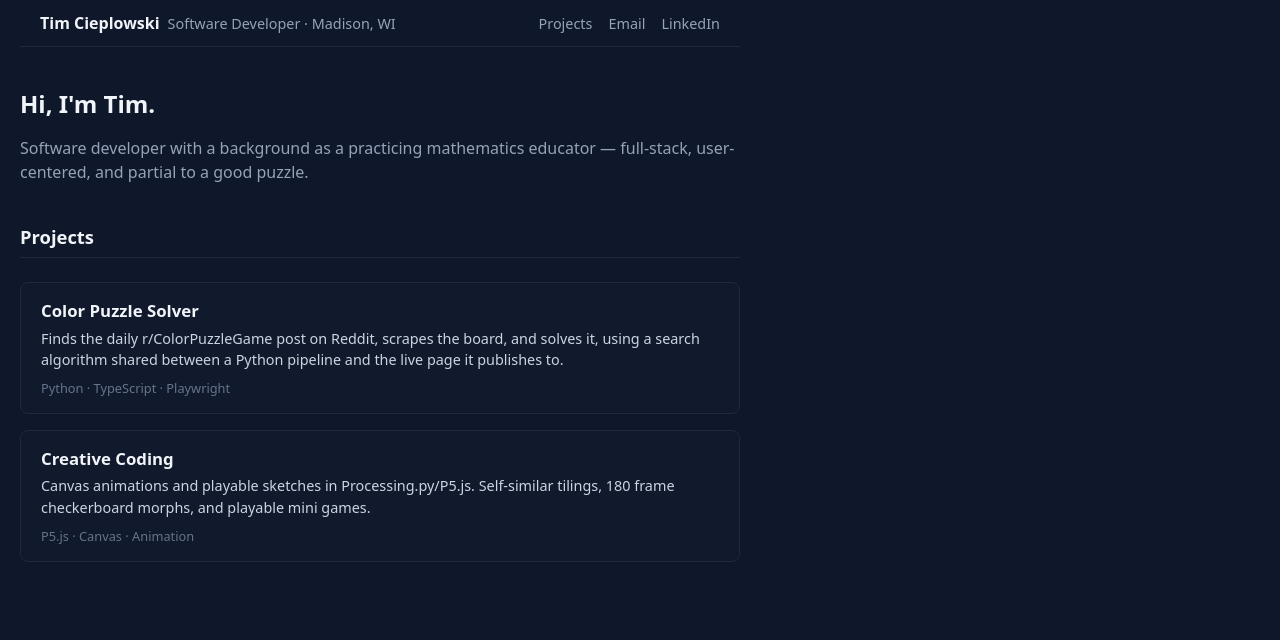
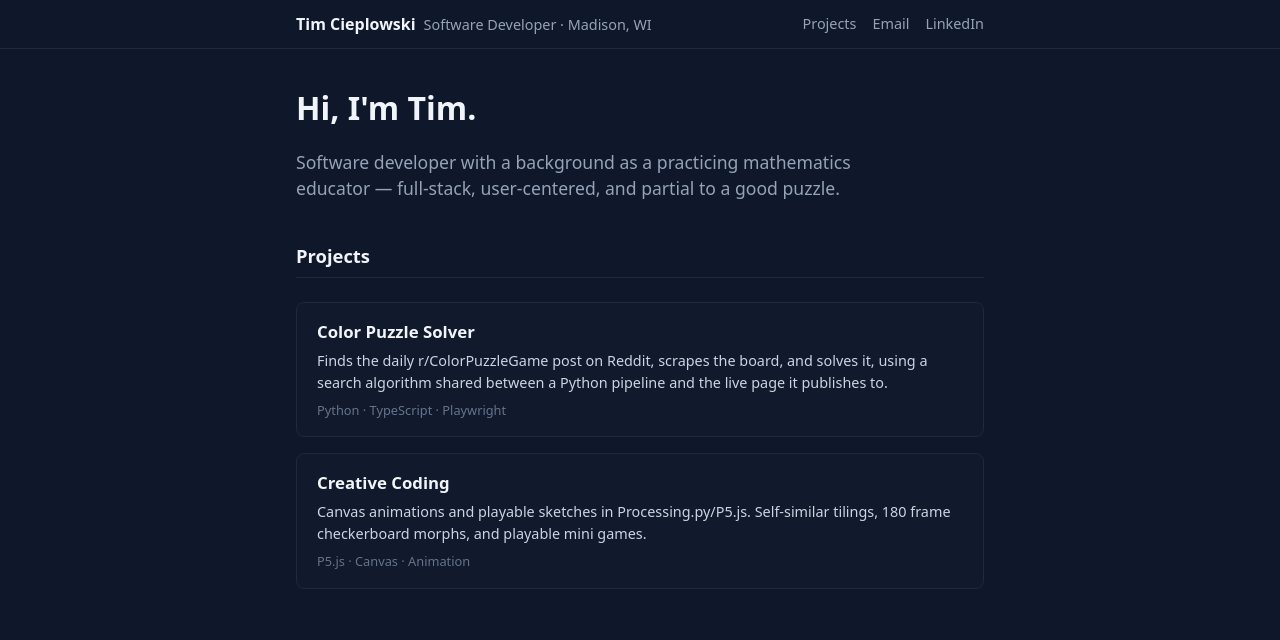
Before and after one commit to timteachesmath/timteachesmath.github.io, a plain HTML site: page index.html in a window 1280 px wide. Drawn offline with Linux system fonts and the light colour scheme.

Commit message:
shared style sheet

```diff
--- a/header.js
+++ b/header.js
@@ -1,52 +1,30 @@
 (function () {
   const HOME_URL = "https://timteachesmath.github.io/";
+  const STYLESHEET_URL = HOME_URL + "site.css";
 
-  const style = document.createElement("style");
-  style.textContent = `
-    .tc-header {
-      display: flex;
-      align-items: center;
-      justify-content: space-between;
-      flex-wrap: wrap;
-      gap: 0.75rem;
-      background: #0f172a;
-      color: #f1f5f9;
-      padding: 0.75rem 1.25rem;
-      font-family: system-ui, sans-serif;
-      font-size: 0.9rem;
-      border-bottom: 1px solid #1e293b;
-      box-sizing: border-box;
-      position: sticky;
-      top: 0;
-      z-index: 1000;
+  // The header's own styling lives in site.css alongside every other shared
+  // rule, so pages link that themselves — which also avoids the flash a
+  // deferred script injecting a stylesheet would cause. This is only a
+  // backstop for a page that includes header.js but hasn't added the link.
+  // Matched on path, not the whole URL, so a page on this origin can link it
+  // relatively (which keeps a local preview working) and still be recognised.
+  const hasStylesheet = Array.prototype.some.call(
+    document.querySelectorAll('link[rel="stylesheet"]'),
+    (link) => new URL(link.href, location.href).pathname.endsWith("/site.css")
+  );
+  if (!hasStylesheet) {
+    const link = document.createElement("link");
+    link.rel = "stylesheet";
+    link.href = STYLESHEET_URL;
+    document.head.appendChild(link);
   }
-    .tc-header a {
-      color: inherit;
-      text-decoration: none;
-    }
-    .tc-header a:hover {
-      text-decoration: underline;
-    }
-    .tc-header__name {
-      font-weight: 700;
-      font-size: 1rem;
-    }
-    .tc-header__title {
-      color: #94a3b8;
-      font-weight: 400;
-      margin-left: 0.5rem;
-    }
-    .tc-header__links {
-      display: flex;
-      gap: 1rem;
-      color: #94a3b8;
-    }
-  `;
-  document.head.appendChild(style);
 
   const header = document.createElement("header");
   header.className = "tc-header";
+  // The bar spans the viewport; the inner wrapper is capped at --measure so
+  // its contents line up with the page column beneath it.
   header.innerHTML = `
+    <div class="tc-header__inner">
       <div>
         <a href="${HOME_URL}" class="tc-header__name">Tim Cieplowski</a><span class="tc-header__title">Software Developer &middot; Madison, WI</span>
       </div>
@@ -55,6 +33,7 @@
         <a href="mailto:timteachesmath+portfolio@gmail.com">Email</a>
         <a href="https://linkedin.com/in/tim-cieplowski" target="_blank" rel="noopener">LinkedIn</a>
       </nav>
+    </div>
   `;
 
   document.body.prepend(header);
--- a/index.html
+++ b/index.html
@@ -4,53 +4,28 @@
 <meta charset="UTF-8">
 <title>Tim Cieplowski</title>
 <meta name="viewport" content="width=device-width, initial-scale=1.0">
-<style>
-  body {
-    font-family: system-ui, sans-serif;
-    background: #0f172a;
-    color: #f1f5f9;
-    max-width: 720px;
-    margin: 0;
-    padding: 0 1.25rem 3rem;
-  }
-  h1 { font-size: 1.5rem; margin-top: 2.5rem; }
-  h2 { font-size: 1.15rem; margin-top: 2.5rem; border-bottom: 1px solid #1e293b; padding-bottom: 0.5rem; }
-  p { color: #cbd5e1; line-height: 1.5; }
-  .tagline { color: #94a3b8; }
-  .projects { display: flex; flex-direction: column; gap: 1rem; margin-top: 1.5rem; }
-  .project {
-    display: block;
-    border: 1px solid #1e293b;
-    border-radius: 0.5rem;
-    padding: 1rem 1.25rem;
-    text-decoration: none;
-    color: inherit;
-    background: #1e293b22;
-  }
-  .project:hover { border-color: #334155; background: #1e293b55; }
-  .project h3 { margin: 0 0 0.35rem; font-size: 1.05rem; color: #f1f5f9; }
-  .project p { margin: 0; font-size: 0.9rem; }
-  .project .tags { margin-top: 0.5rem; font-size: 0.8rem; color: #64748b; }
-</style>
+<link rel="stylesheet" href="site.css">
 </head>
 <body>
   <script src="header.js" defer></script>
 
+  <main class="page">
     <h1>Hi, I'm Tim.</h1>
-  <p class="tagline">Software developer with a background as a practicing mathematics educator — full-stack, user-centered, and partial to a good puzzle.</p>
+    <p class="lede">Software developer with a background as a practicing mathematics educator — full-stack, user-centered, and partial to a good puzzle.</p>
 
     <h2 id="projects">Projects</h2>
-  <div class="projects">
-    <a class="project" href="https://timteachesmath.github.io/color-puzzle-solver/">
+    <div class="card-grid">
+      <a class="card" href="https://timteachesmath.github.io/color-puzzle-solver/">
         <h3>Color Puzzle Solver</h3>
         <p>Finds the daily r/ColorPuzzleGame post on Reddit, scrapes the board, and solves it, using a search algorithm shared between a Python pipeline and the live page it publishes to.</p>
         <div class="tags">Python · TypeScript · Playwright</div>
       </a>
-    <a class="project" href="p5.html" >
+      <a class="card" href="p5.html">
         <h3>Creative Coding</h3>
         <p>Canvas animations and playable sketches in Processing.py/P5.js. Self-similar tilings, 180 frame checkerboard morphs, and playable mini games.</p>
         <div class="tags">P5.js · Canvas · Animation</div>
       </a>
     </div>
+  </main>
 </body>
 </html>
--- /dev/null
+++ b/site.css
@@ -0,0 +1,352 @@
+/* Shared styles for timteachesmath.github.io and the project pages that link
+   it (the Color Puzzle Solver, the Zingo fairness page). This file is the one
+   copy — the other repos pull it cross-origin the same way they already pull
+   header.js — so a change here lands on every page at once.
+
+   What belongs here: design tokens, base typography, and any component used
+   on more than one page. Anything that exists on exactly one page stays in
+   that page. */
+
+:root {
+  /* Palette. Slate-family, so anything added later (a warning colour, a new
+     accent) has an obvious neighbour to pick from. */
+  --bg: #0f172a;
+  --surface: #1e293b;
+  --surface-soft: #1e293b22;
+  --surface-soft-hover: #1e293b55;
+  --border: #1e293b;
+  --border-strong: #334155;
+
+  --text: #f1f5f9;
+  --text-soft: #cbd5e1;
+  --muted: #94a3b8;
+  --dim: #64748b;
+
+  --accent: #38bdf8;
+  --accent-hover: #7dd3fc;
+  --accent-visited: #c4b5fd;
+  --action: #0ea5e9;
+
+  --success: #34d399;
+  --warn: #fbbf24;
+  --danger: #f87171;
+
+  /* Layout. A page that needs a wider column (a chart, a wide table)
+     overrides --measure on :root, not on .page, so the header — which is
+     capped by the same token — stays aligned with the content under it. */
+  --measure: 720px;
+  --gutter: 1rem;
+  --radius: 0.5rem;
+  --radius-sm: 0.375rem;
+
+  --font: system-ui, sans-serif;
+  --font-mono: ui-monospace, SFMono-Regular, Menlo, monospace;
+
+  /* Gives native controls — textareas, scrollbars, focus rings — the dark
+     treatment without each page restyling them. */
+  color-scheme: dark;
+}
+
+*,
+*::before,
+*::after {
+  box-sizing: border-box;
+}
+
+body {
+  margin: 0;
+  background: var(--bg);
+  color: var(--text);
+  font-family: var(--font);
+  line-height: 1.5;
+}
+
+/* The header spans the viewport, so the reading column is a wrapper inside
+   body rather than a max-width on body itself. */
+.page {
+  max-width: var(--measure);
+  margin: 0 auto;
+  padding: 0 var(--gutter) 3rem;
+}
+
+/* ---- Type ---------------------------------------------------------- */
+
+/* One fluid step for h1 covers both the narrow project pages and the wide
+   ones without a per-page override. */
+h1 {
+  font-size: clamp(1.5rem, 1.1rem + 1.6vw, 2rem);
+  line-height: 1.2;
+  margin-top: 2.5rem;
+}
+
+h2 {
+  font-size: 1.15rem;
+  margin-top: 2.5rem;
+  border-bottom: 1px solid var(--border);
+  padding-bottom: 0.5rem;
+}
+
+h3 {
+  font-size: 1.05rem;
+}
+
+p {
+  color: var(--text-soft);
+}
+
+/* The opening paragraph under an h1. */
+.lede {
+  color: var(--muted);
+  font-size: 1.1rem;
+  max-width: 60ch;
+  margin: 0.5rem 0 0;
+}
+
+ol,
+ul {
+  padding-left: 1.5rem;
+}
+
+li {
+  margin: 0.25rem 0;
+}
+
+/* ---- Links --------------------------------------------------------- */
+
+/* Default link colours are unreadable on this background. The underline is a
+   transparent bottom border that gains colour on hover, which avoids the 1px
+   text shift that toggling text-decoration causes. */
+a {
+  color: var(--accent);
+  text-decoration: none;
+  border-bottom: 1px solid transparent;
+  transition: color 0.15s ease, border-color 0.15s ease;
+}
+
+a:hover {
+  color: var(--accent-hover);
+  border-bottom-color: currentColor;
+}
+
+a:visited {
+  color: var(--accent-visited);
+}
+
+/* Keyboard users need a visible focus ring; :focus-visible shows it for tab
+   navigation without flashing it on every mouse click. */
+a:focus-visible,
+button:focus-visible,
+summary:focus-visible {
+  outline: 2px solid var(--accent);
+  outline-offset: 2px;
+  border-radius: 2px;
+}
+
+/* Marks links that leave the site, so opening a new tab isn't a surprise. */
+.link-external::after {
+  content: " ↗";
+  font-size: 0.85em;
+  color: var(--muted);
+}
+
+/* ---- Header (markup comes from header.js) -------------------------- */
+
+.tc-header {
+  background: var(--bg);
+  border-bottom: 1px solid var(--border);
+  font-size: 0.9rem;
+  position: sticky;
+  top: 0;
+  z-index: 1000;
+}
+
+.tc-header__inner {
+  display: flex;
+  align-items: center;
+  justify-content: space-between;
+  flex-wrap: wrap;
+  gap: 0.75rem;
+  max-width: var(--measure);
+  margin: 0 auto;
+  padding: 0.75rem var(--gutter);
+}
+
+.tc-header a {
+  color: inherit;
+  border-bottom: 0;
+}
+
+.tc-header a:visited {
+  color: inherit;
+}
+
+.tc-header a:hover {
+  color: var(--text);
+  text-decoration: underline;
+}
+
+.tc-header__name {
+  font-weight: 700;
+  font-size: 1rem;
+}
+
+.tc-header__title {
+  color: var(--muted);
+  font-weight: 400;
+  margin-left: 0.5rem;
+}
+
+.tc-header__links {
+  display: flex;
+  gap: 1rem;
+  color: var(--muted);
+}
+
+/* ---- Cards --------------------------------------------------------- */
+
+.card-grid {
+  display: flex;
+  flex-direction: column;
+  gap: 1rem;
+  margin-top: 1.5rem;
+}
+
+.card {
+  display: block;
+  border: 1px solid var(--border);
+  border-radius: var(--radius);
+  padding: 1rem 1.25rem;
+  text-decoration: none;
+  color: inherit;
+  background: var(--surface-soft);
+}
+
+.card:visited {
+  color: inherit;
+}
+
+.card:hover {
+  color: inherit;
+  border-color: var(--border-strong);
+  background: var(--surface-soft-hover);
+}
+
+.card h3 {
+  margin: 0 0 0.35rem;
+  color: var(--text);
+}
+
+.card p {
+  margin: 0;
+  font-size: 0.9rem;
+}
+
+.tags {
+  margin-top: 0.5rem;
+  font-size: 0.8rem;
+  color: var(--dim);
+}
+
+/* ---- Lists of linked items with descriptions ----------------------- */
+
+.item-list {
+  list-style: none;
+  padding-left: 0;
+}
+
+.item-list li {
+  margin: 0 0 1.1rem;
+}
+
+.desc {
+  margin: 0.2rem 0 0;
+  color: var(--muted);
+  font-size: 0.9rem;
+  line-height: 1.45;
+}
+
+/* ---- Forms --------------------------------------------------------- */
+
+textarea {
+  width: 100%;
+  background: var(--surface);
+  color: var(--text);
+  border: 1px solid var(--border-strong);
+  border-radius: var(--radius-sm);
+  padding: 0.5rem;
+  font-family: var(--font-mono);
+  font-size: 0.85rem;
+  line-height: 1.55;
+  resize: vertical;
+}
+
+textarea:focus-visible {
+  outline: 2px solid var(--accent);
+  outline-offset: 1px;
+  border-color: var(--accent);
+}
+
+button {
+  background: var(--action);
+  color: var(--bg);
+  border: none;
+  border-radius: var(--radius-sm);
+  padding: 0.5rem 1rem;
+  font: inherit;
+  font-weight: 700;
+  cursor: pointer;
+}
+
+button:hover:not(:disabled) {
+  background: var(--accent);
+}
+
+button:disabled {
+  opacity: 0.6;
+  cursor: default;
+}
+
+/* ---- Status text --------------------------------------------------- */
+
+.error {
+  color: var(--danger);
+}
+
+.help {
+  display: block;
+  color: var(--muted);
+  font-size: 0.85rem;
+}
+
+/* ---- Disclosure ---------------------------------------------------- */
+
+/* <details>/<summary> gives the toggle, keyboard support and correct
+   semantics for free; this just swaps the default disclosure marker for a
+   chevron that rotates when open. Clicking anywhere on the summary — chevron
+   or title — toggles it. */
+details.disclosure {
+  margin: 1rem 0;
+}
+
+details.disclosure > summary {
+  cursor: pointer;
+  list-style: none;
+  display: flex;
+  align-items: center;
+  gap: 0.4rem;
+}
+
+details.disclosure > summary::-webkit-details-marker {
+  display: none;
+}
+
+details.disclosure > summary::before {
+  content: "\25B6";
+  font-size: 0.7em;
+  color: var(--muted);
+  transition: transform 0.15s ease;
+}
+
+details.disclosure[open] > summary::before {
+  transform: rotate(90deg);
+}
```
Also changed, not shown: p5.html (+13 -90 lines). Lines whose indentation alone changed are shown as unchanged.
